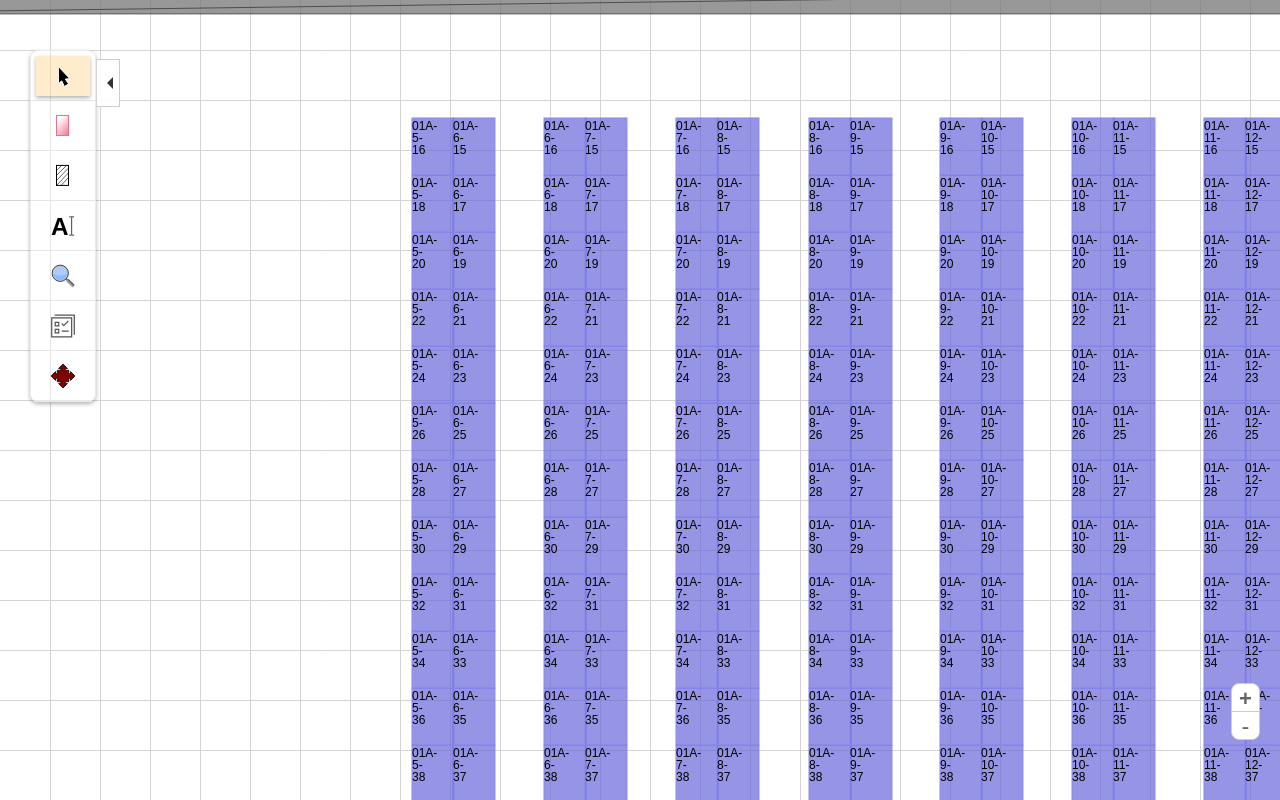
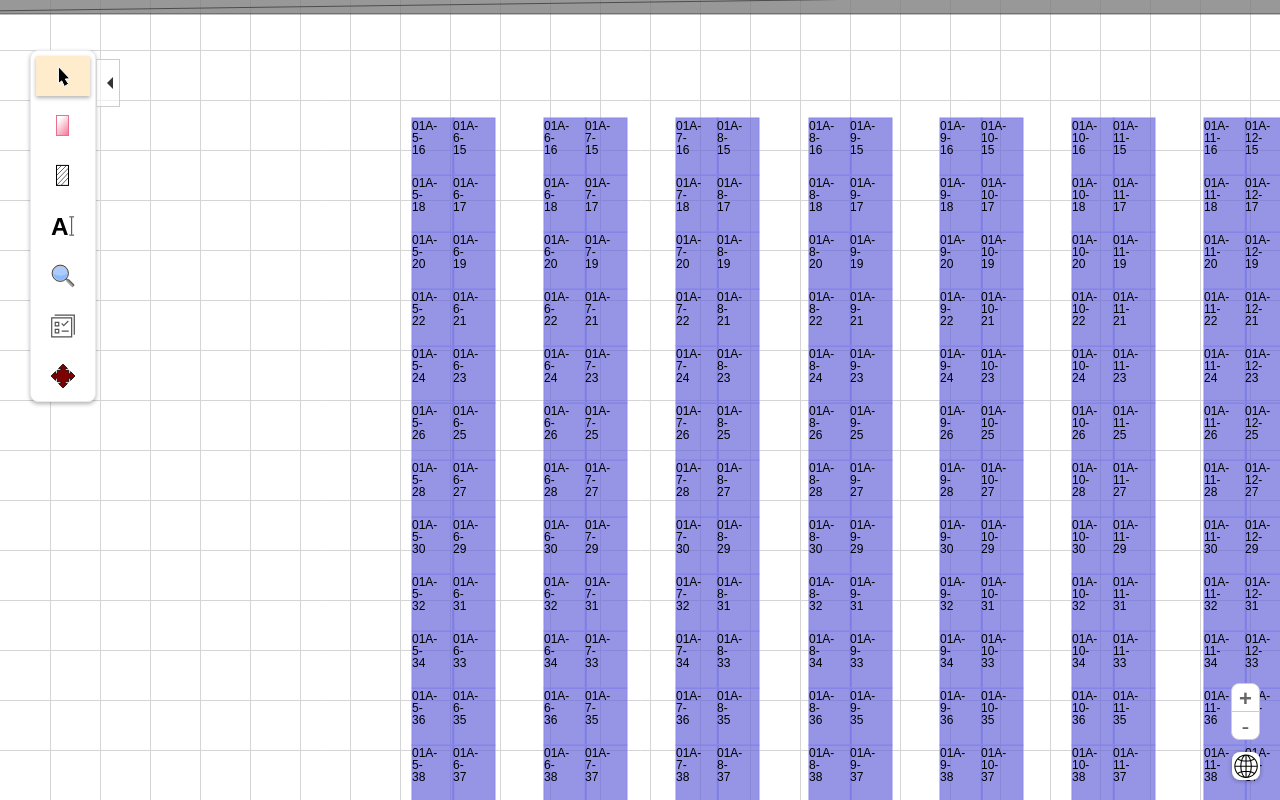
Before and after one commit to oracle0221/SketchBoard, a React (Create React App) app: page /#/layout in a window 1280 px wide. Built offline with nearby package versions, Linux system fonts and the light colour scheme.

Commit message:
多语言样式

```diff
--- a/src/page/layout/index.js
+++ b/src/page/layout/index.js
@@ -163,7 +163,23 @@ export default ()=>{
           </div>
           {/* 多语言 */}
           <div className="translations-div" >
-            <div className="inner-div" ></div>
+            <div className="inner-div" >
+              <span></span>
+              <ol>
+                <li>
+                  <label>
+                    <input type="radio" name="translations_input" value="en" defaultChecked/>
+                    <b>ENG</b>
+                  </label>
+                </li>
+                <li>
+                  <label>
+                    <input type="radio" name="translations_input" value="ko" />
+                    <b>한국어</b>
+                  </label>
+                </li>
+              </ol>
+            </div>
           </div>
           <div className="section-cardbox" id="J_section_cardbox" >
             <ul>
--- a/src/page/layout/index.scss
+++ b/src/page/layout/index.scss
@@ -378,9 +378,51 @@ canvas{display:block;border: 1px solid black;margin:auto;background:#A0A0A0;}
   position: absolute;
   bottom:20px;
   right:20px;
+  z-index:9;
 
   .inner-div{
+    span{
+      display:block;
+      background:white url(../../assets/translation.svg) center no-repeat;
+      width:28px;
+      height:28px;
+      background-size:28px;
+      border-radius:8px;
+      box-shadow: 0px 1px 4px rgba(0,0,0,0.3);
+      cursor: pointer;
+    }
 
+    input{display:none;}
+    input:checked+b{
+      color:#129EAF;
+    }
+
+    ol{
+      position: absolute;
+      right: 30px;
+      top: -22px;
+      background: white;
+      width: 40px;
+      text-align: center;
+      border-radius: 8px;
+      border: 1px solid black;
+      display:none;
+
+      li{
+        height:30px;
+        line-height:30px;
+        &:first-child{
+          border-bottom:1px solid #EEE;
+        }
+      }
+      b{
+        color:#333;
+      }
+    }
+
+    &:hover ol{
+      display:block;
+    }
   }
 }
 
@@ -412,7 +454,7 @@ canvas{display:block;border: 1px solid black;margin:auto;background:#A0A0A0;}
 .tools-left, .tools-top{display:none;}
 .section-cardbox{
   width:66px;
-  background:rgba(255, 255, 255, 0.4);
+  background:rgba(255, 255, 255, 1.0);
   position:absolute;
   z-index:10;
   top:50px;
@@ -465,8 +507,6 @@ canvas{display:block;border: 1px solid black;margin:auto;background:#A0A0A0;}
   .zoom{background:url(../../assets/tool_zoom.svg) center no-repeat;}
   .batch{background:url(../../assets/tool_batch.svg) center no-repeat;background-size: 28px;}
   .panning{background:url(../../assets/tool_panning.svg) center no-repeat;}
-  // .tool_button:hover{background-color:#ffc;}
-  // .tool_button.current{background-color: #f4e284;box-shadow: inset 1px 1px 2px rgba(0,0,0,0.4), 1px 1px 0 white;}
 
   button{
     position: absolute;
@@ -478,10 +518,9 @@ canvas{display:block;border: 1px solid black;margin:auto;background:#A0A0A0;}
     width: 24px;
     height: 48px;
     cursor: pointer;
-    background: rgba(255,255,255,0.9) 7px center/7px 10px no-repeat;
+    background: rgba(255,255,255,0.6) 7px center/7px 10px no-repeat;
     border-left: 1px solid #D4D4D4;
     display:none;
-    // box-shadow: 0px 1px 4px rgba(0, 0, 0, 0.3);
   }
 
   .show-side-nav{
--- a/src/page/layout/lib.js
+++ b/src/page/layout/lib.js
@@ -1113,7 +1113,7 @@ function getSortedZindexArray(arr){
 function keyboardForGoodsAndBarrier(e){
   let code = e.keyCode;
   // 37 38 39 40 方向键
-  if( code == 37 ){
+  if( code == 37 ){ // 左方向键
     Var.selectedRects.forEach(itemRect=>{
       itemRect.x --;
     })
@@ -1121,7 +1121,7 @@ function keyboardForGoodsAndBarrier(e){
     Var.selectedBarrierRects.forEach(itemRect=>{
       itemRect.x --;
     })
-  }else if( code == 38 ){
+  }else if( code == 38 ){  // 上方向键
     Var.selectedRects.forEach(itemRect=>{
       itemRect.y --;
     })
@@ -1129,7 +1129,7 @@ function keyboardForGoodsAndBarrier(e){
     Var.selectedBarrierRects.forEach(itemRect=>{
       itemRect.y --;
     })
-  }else if( code == 39 ){
+  }else if( code == 39 ){  // 右方向键
     Var.selectedRects.forEach(itemRect=>{
       itemRect.x ++;
     })
@@ -1137,7 +1137,7 @@ function keyboardForGoodsAndBarrier(e){
     Var.selectedBarrierRects.forEach(itemRect=>{
       itemRect.x ++;
     })
-  }else if( code == 40 ){
+  }else if( code == 40 ){ // 下方向键
     Var.selectedRects.forEach(itemRect=>{
       itemRect.y ++;
     })
--- a/src/page/layout/util.js
+++ b/src/page/layout/util.js
@@ -216,7 +216,7 @@ export function drawDashedRect(gd, rectItem){
   // 上面3个
   for( let i = 0; i < 3; i ++ ){
       gd.beginPath();
-      gd.arc(x + width / 2 * i, y, 4 * Var.zoomLevel, 0, Math.PI * 2, false);
+      gd.arc(x + width / 2 * i, y, 2 * Var.zoomLevel, 0, Math.PI * 2, false);
       gd.fillStyle='#22C';
       gd.fill();
   } // for i
@@ -224,7 +224,7 @@ export function drawDashedRect(gd, rectItem){
   // 中间2个
   for( let i = 0; i < 2; i ++ ){
       gd.beginPath();
-      gd.arc(x + width * i, y + height/2, 4 * Var.zoomLevel, 0, Math.PI * 2, false);
+      gd.arc(x + width * i, y + height/2, 2 * Var.zoomLevel, 0, Math.PI * 2, false);
       gd.fillStyle='#22C';
       gd.fill();
   } // for i
@@ -232,7 +232,7 @@ export function drawDashedRect(gd, rectItem){
   // 下面3个
   for( let i = 0; i < 3; i ++ ){
       gd.beginPath();
-      gd.arc(x + width / 2 * i, y + height, 4 * Var.zoomLevel, 0, Math.PI * 2, false);
+      gd.arc(x + width / 2 * i, y + height, 2 * Var.zoomLevel, 0, Math.PI * 2, false);
       gd.fillStyle='#22C';
       gd.fill();
   } // for i
@@ -280,7 +280,7 @@ export function drawBackgroundLines(gd){
 
 // 两个矩形方块的碰撞检测  tolerance=2是容差值
 export function getCollideTest(rect1, rect2){
-    const tolerance = 2;
+    const tolerance = 2 * Var.zoomLevel;
     if( rect1.x + rect1.width - tolerance <= rect2.x  ||
         rect1.y + rect1.height - tolerance <= rect2.y ||
         rect1.x >= rect2.x + rect2.width - tolerance ||
```
